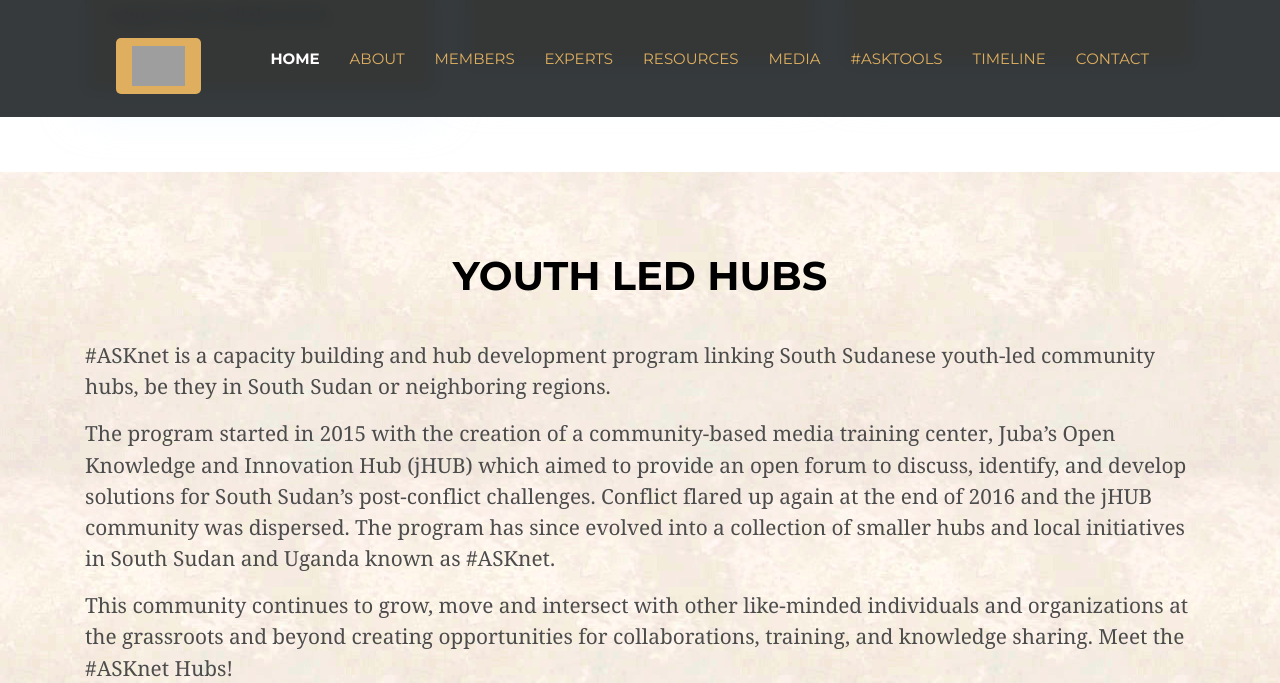
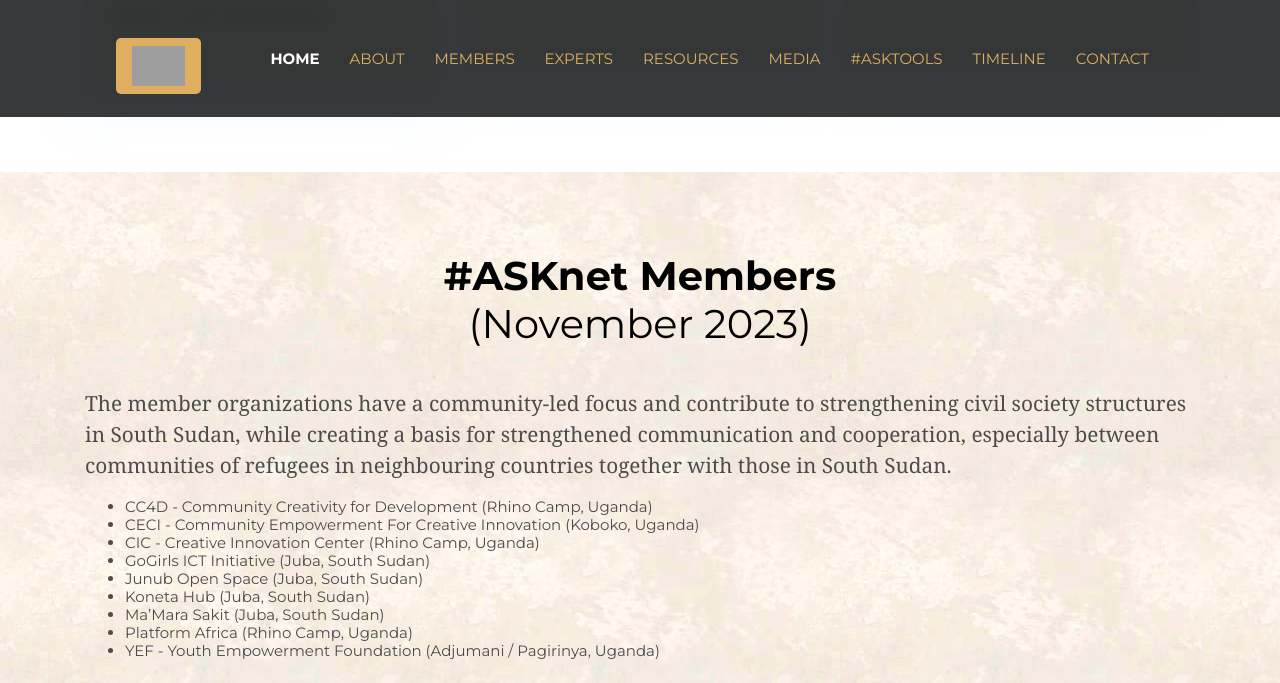
Before and after one commit to ASKnetCommunity/ASKnet.Community, a Jekyll site: the page built from index.html, in a window 1280 px wide and 900 px high, scrolled down 2090 px, cut to the strip 0-683 px from the top of the window. Built offline with Jekyll 4.4.1, drawn with Linux system fonts in a browser that asks for light colours.

Commit message:
update text of member hub section #173

```diff
--- a/_data/settings.yml
+++ b/_data/settings.yml
@@ -59,8 +59,20 @@
 #-------------------------------
 # Member Hubs Section
 
-hub-section-title: YOUTH LED HUBS
-hub-section-description: "#ASKnet is a capacity building and hub development program linking South Sudanese youth-led community hubs, be they in South Sudan or neighboring regions. \n \n The program started in 2015 with the creation of a community-based media training center, Juba’s Open Knowledge and Innovation Hub (jHUB) which aimed to provide an open forum to discuss, identify, and develop solutions for South Sudan’s post-conflict challenges. Conflict flared up again at the end of 2016 and the jHUB community was dispersed. The program has since evolved into a collection of smaller hubs and local initiatives in South Sudan and Uganda known as #ASKnet. \n \n This community continues to grow, move and intersect with other like-minded individuals and organizations at the grassroots and beyond creating opportunities for collaborations, training, and knowledge sharing. Meet the #ASKnet Hubs!"
+hub-section-title: "#ASKnet Members <div style=\"font-weight: normal;\">(November 2023)</div>"
+hub-section-description: |
+  The member organizations have a community-led focus and contribute to strengthening civil society structures in South Sudan, while creating a basis for strengthened communication and cooperation, especially between communities of refugees in neighbouring countries together with those in South Sudan.
+
+  - CC4D - Community Creativity for Development (Rhino Camp, Uganda)
+  - CECI - Community Empowerment For Creative Innovation (Koboko, Uganda)
+  - CIC - Creative Innovation Center (Rhino Camp, Uganda)
+  - GoGirls ICT Initiative (Juba, South Sudan)
+  - Junub Open Space (Juba, South Sudan)
+  - Koneta Hub (Juba, South Sudan)
+  - Ma'Mara Sakit (Juba, South Sudan)
+  - Platform Africa (Rhino Camp, Uganda)
+  - YEF - Youth Empowerment Foundation (Adjumani / Pagirinya, Uganda)
+
 hub-section-contact: "Are you interested to become a member? Get in contact with us!"
 
 #-------------------------------
--- a/assets/scss/_common.scss
+++ b/assets/scss/_common.scss
@@ -27,7 +27,7 @@
 
 ol,
 ul {
-  list-style-type: none;
+  // list-style-type: none;
   margin: 0px;
 }
 
```
